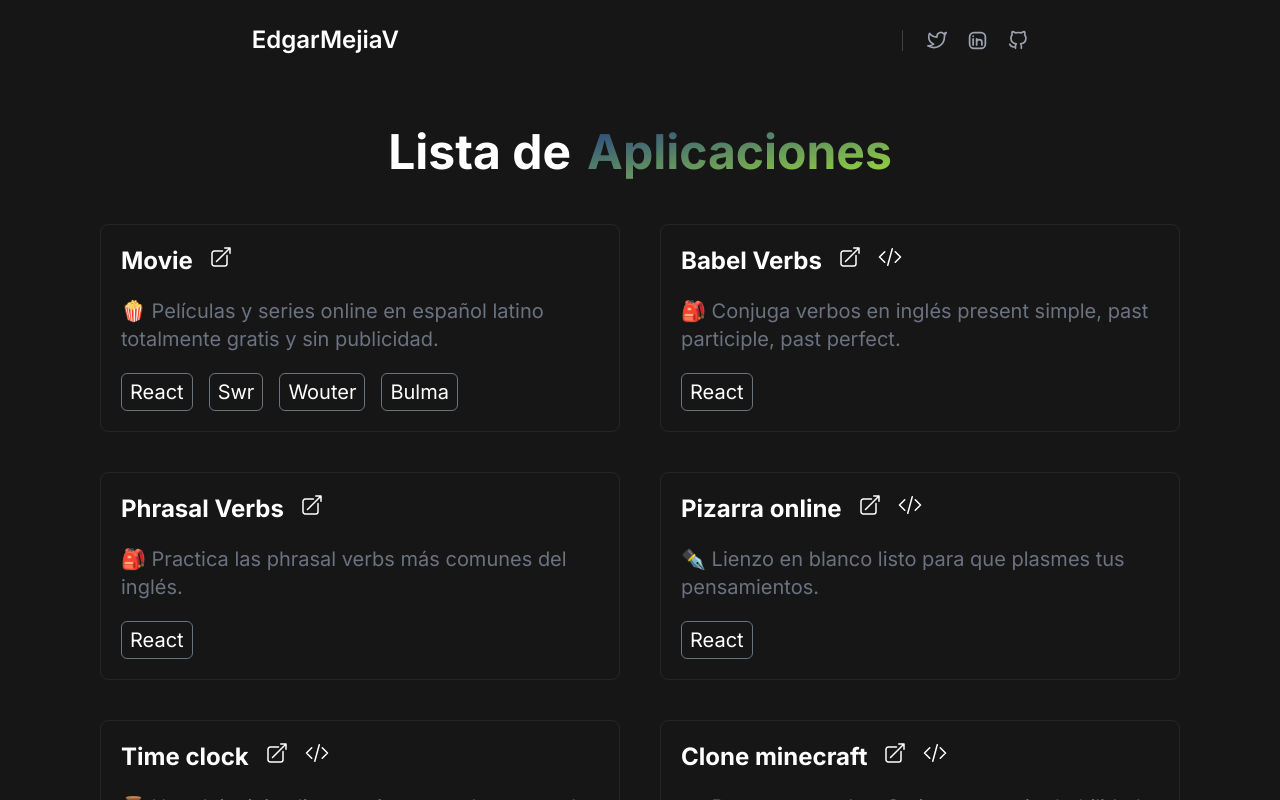
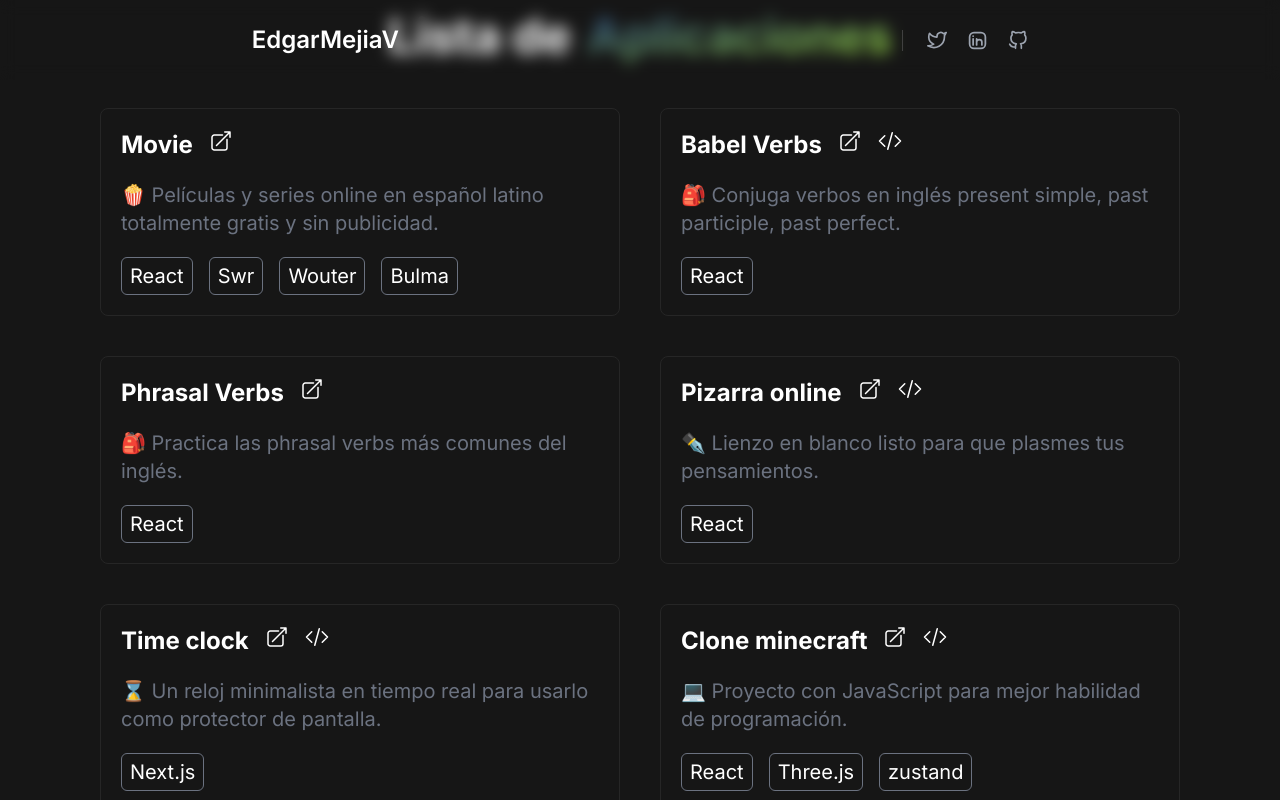
Before and after one commit to Edgarmejiav/edgarmejiav-web, a Next.js app: page /apps in a window 1280 px wide. Shown: the top 800 px of the page. Built offline with nearby package versions, Linux system fonts and the light colour scheme.

Commit message:
feat: scroll apps

```diff
--- a/src/components/apps/Header.jsx
+++ b/src/components/apps/Header.jsx
@@ -1,6 +1,6 @@
 export const Header = () => {
-    return <header className="  mt-[15vh] flex justify-center  ">
-        <h1 className="text-white p-2 md:text-5xl  sm:text-3xl text-2xl font-bold">Lista de </h1>
+    return <header className="  mt-1 flex justify-center  ">
+        <h1 id="apps" className="text-white p-2 md:text-5xl  sm:text-3xl text-2xl font-bold">Lista de </h1>
         <h1 className=" bg-gradient-to-br from-blue-900 to-lime-400   text-transparent bg-clip-text
             p-2 md:text-5xl sm:text-3xl  text-2xl font-bold">Aplicaciones</h1>
     </header>
--- a/src/components/page/ContainerPage.js
+++ b/src/components/page/ContainerPage.js
@@ -18,15 +18,13 @@ export const ContainerPage = () => {
 
             <div className="text-white flex flex-row gap-10">
                 <button className=" flex items-center gap-2 border border-neutral-800 p-3 rounded-2xl font-bold   ">
-                    <Link className="flex items-center sm:p-2 p-1 sm:text-[20px] text-xs" href="/apps">
-                        {/*<IconApps/>*/}
+                    <Link className="flex items-center sm:p-2 p-1 sm:text-[20px] text-xs scroll-smooth hover:scroll-auto" href="#apps">
                         Aplicaciones
                     </Link>
                 </button>
                 <button className=" flex items-center gap-2 border border-neutral-800 p-3 rounded-2xl font-bold   ">
                     <Link className="flex items-center sm:p-2 p-1 sm:text-[20px] text-xs " target="_blank" href="https://github.com/Edgarmejiav">
-                        {/*<IconGithub/>*/}
-                        Código
+                        Github
                     </Link>
                 </button>
             </div>
```
